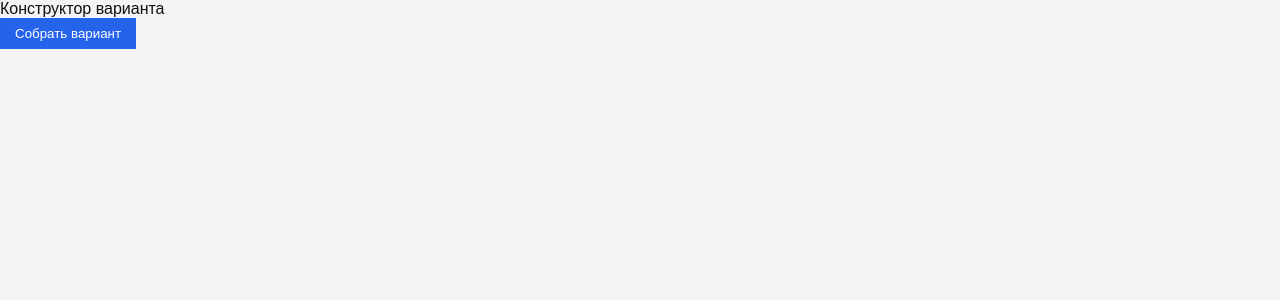
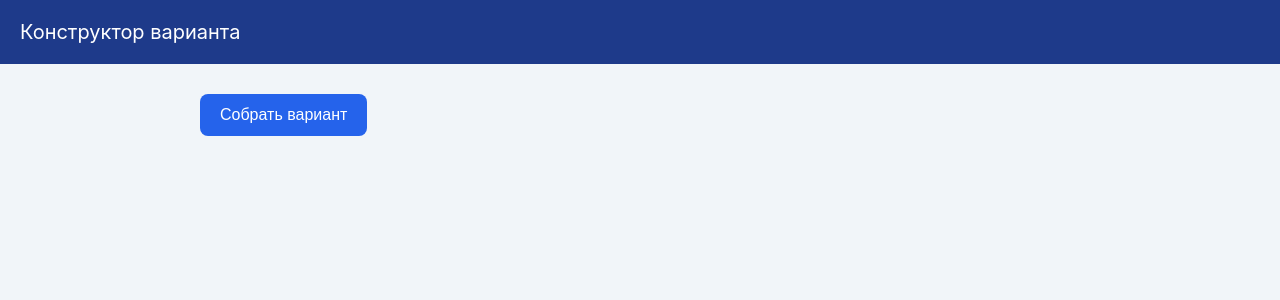
Before and after one commit to ekomarov15/ekomarov15.github.io, a PHP site: page /constructor.html in a window 1280 px wide. Shown: the top 300 px of the page. Run offline with PHP 8.4, Linux system fonts and the light colour scheme.

Commit message:
Update style.css

```diff
--- a/style.css
+++ b/style.css
@@ -1,60 +1,46 @@
-/* style.css */
-* {
-  box-sizing: border-box;
-  font-family: Arial, sans-serif;
+body {
+  margin: 0;
+  font-family: Inter, Arial, sans-serif;
+  background: #f1f5f9;
+  color: #0f172a;
 }
 
-body {
-  margin: 0;
-  background: #f3f4f6;
-  color: #111;
+header {
+  padding: 20px;
+  background: #1e3a8a;
+  color: white;
+  font-size: 20px;
 }
 
-.header {
-  display: flex;
-  justify-content: space-between;
-  padding: 15px 20px;
-  background: #0f172a;
-  color: white;
+.container {
+  max-width: 900px;
+  margin: auto;
+  padding: 20px;
 }
 
-.nav a {
-  color: white;
-  margin-left: 15px;
-  text-decoration: none;
+.centered {
+  display: flex;
+  justify-content: center;
+  align-items: center;
+  height: 100vh;
 }
 
-.hero {
+.card {
   background: white;
-  padding: 50px 20px;
+  padding: 40px;
+  border-radius: 12px;
   text-align: center;
-}
-
-.exam {
-  max-width: 1000px;
-  margin: auto;
-  padding: 30px 20px;
-}
-
-.constructor {
-  background: #fff;
-  padding: 20px;
-  border: 1px solid #ddd;
-  margin-bottom: 20px;
-}
-
-.task-type {
-  display: flex;
-  align-items: center;
-  gap: 10px;
-  margin-bottom: 10px;
+  box-shadow: 0 10px 25px rgba(0,0,0,0.08);
 }
 
 button {
-  padding: 8px 15px;
+  margin: 10px;
+  padding: 12px 20px;
   background: #2563eb;
   color: white;
   border: none;
+  border-radius: 8px;
+  font-size: 16px;
   cursor: pointer;
 }
 
@@ -62,34 +48,9 @@ button:hover {
   background: #1d4ed8;
 }
 
-.variant .task {
+.task {
   background: white;
-  border: 1px solid #ddd;
   padding: 15px;
-  margin-bottom: 10px;
+  border-radius: 8px;
+  margin-bottom: 15px;
 }
-
-input[type="text"] {
-  width: 100%;
-  padding: 5px;
-}
-
-.footer {
-  background: #0f172a;
-  color: white;
-  text-align: center;
-  padding: 20px;
-}
-
-.burger {
-  display: none;
-}
-
-@media (max-width: 768px) {
-  .nav {
-    display: none;
-  }
-  .burger {
-    display: block;
-  }
-}
```
